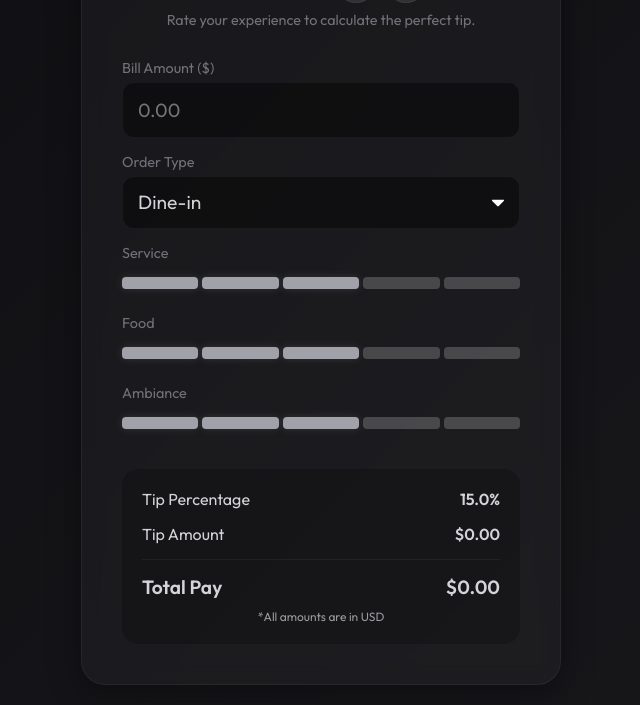
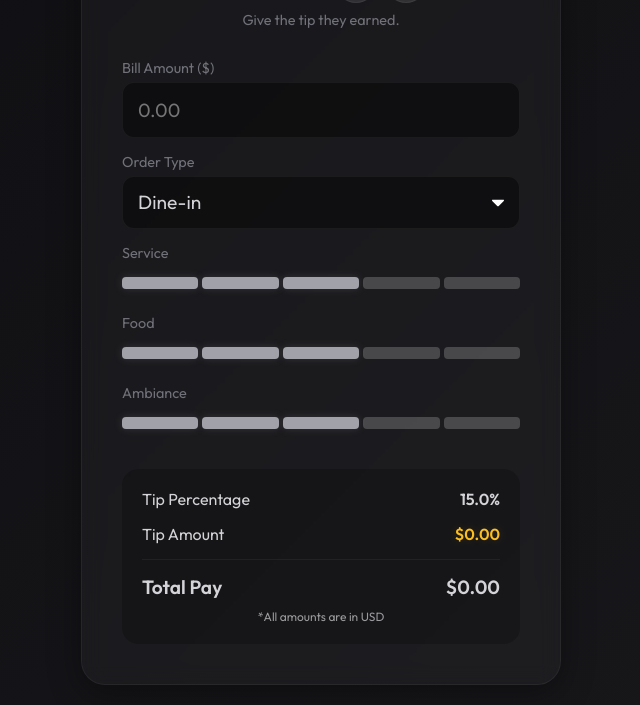
Before and after one commit to robertcdawson/tip-calculator, a website built with Vite: page index.html in a window 1280 px wide. Shown: the part 98-803 px from the top of the page, without its empty margins (319-959 px from the left). Built offline with nearby package versions, Linux system fonts and the light colour scheme.

Commit message:
docs: Update README and apply final marketing polish

```diff
--- a/index.html
+++ b/index.html
@@ -38,7 +38,7 @@
           </button>
         </div>
       </div>
-      <p>Rate your experience to calculate the perfect tip.</p>
+      <p>Give the tip they earned.</p>
     </header>
 
     <main>
--- a/main.js
+++ b/main.js
@@ -144,6 +144,7 @@ function toggleAmbiance() {
 }
 
 // Initialize
+console.log('TipKarma Initialized');
 initRating('foodRating', 'food');
 initRating('serviceRating', 'service');
 initRating('ambianceStars', 'ambiance');
--- a/style.css
+++ b/style.css
@@ -164,6 +164,11 @@ input[type="range"]::-webkit-slider-runnable-track {
 
 .value {
   font-weight: 600;
+}
+
+#tipAmount {
+  color: #fbbf24; /* Amber-400 */
+  text-shadow: 0 0 10px rgba(251, 191, 36, 0.2);
 }
 
 .divider {
```
Also changed, not shown: README.md.
